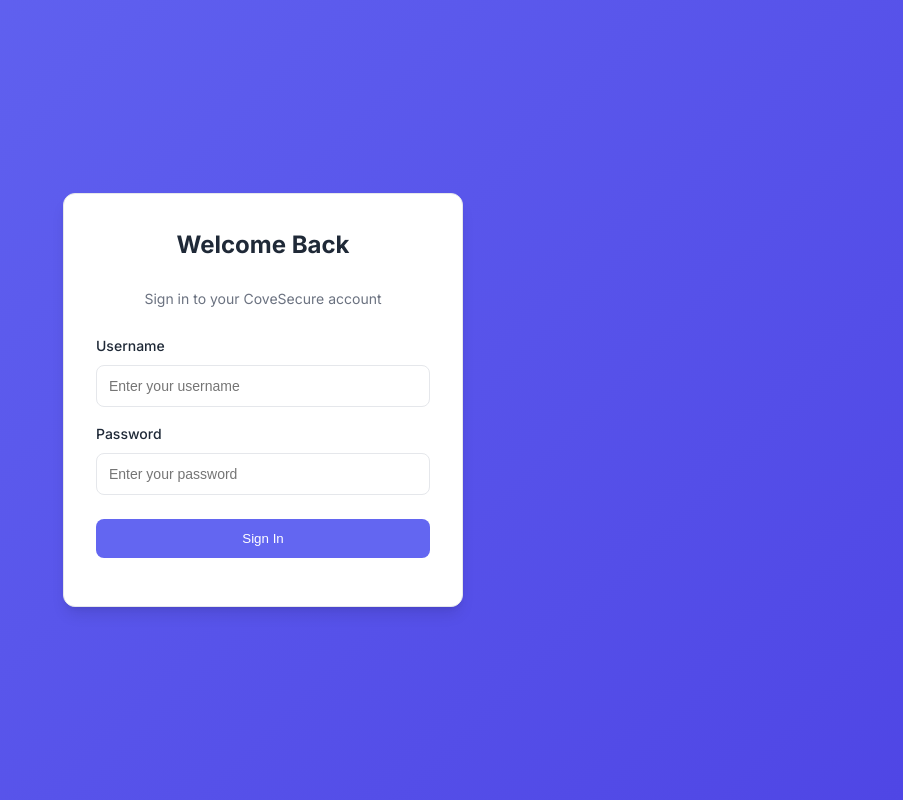
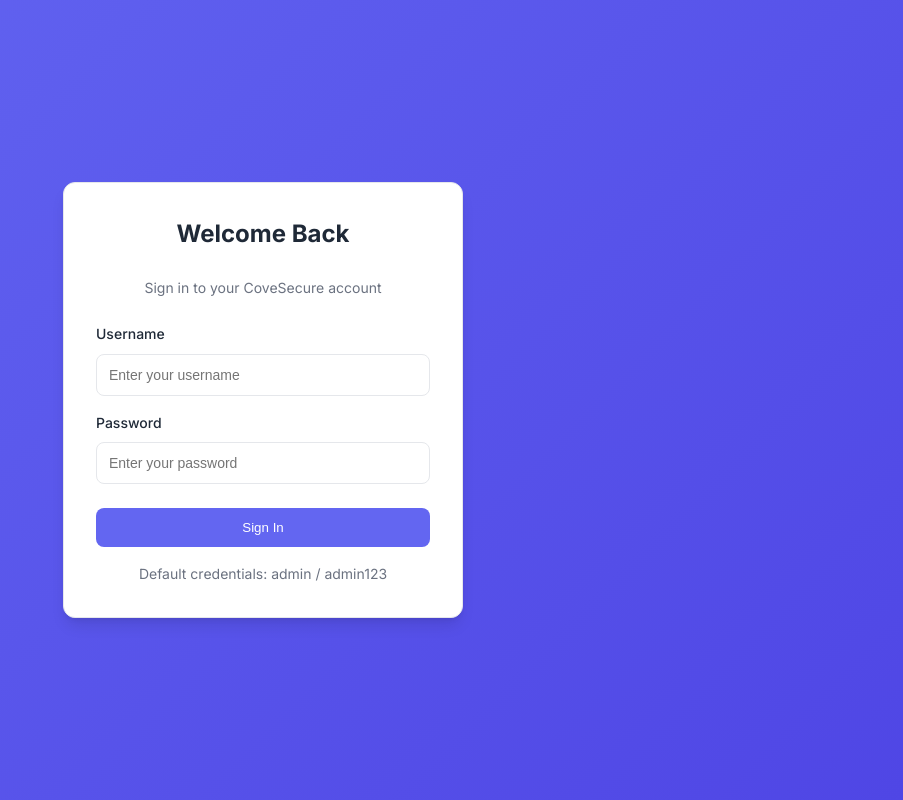
Before and after one commit to BlackViking163/CoveSecure, a Flask app: page /login in a window 1280 px wide. Shown: the whole page, without its empty margins (377-1280 px from the left). Run offline with Flask 3, Linux system fonts and the light colour scheme.

Commit message:
feat: update HTML templates

```diff
--- a/templates/login.html
+++ b/templates/login.html
@@ -35,7 +35,7 @@
         </form>
 
         <div style="text-align: center; margin-top: 1rem; font-size: 0.875rem; color: var(--text-secondary);">
-
+            Default credentials: admin / admin123
         </div>
     </div>
 </body>
```
